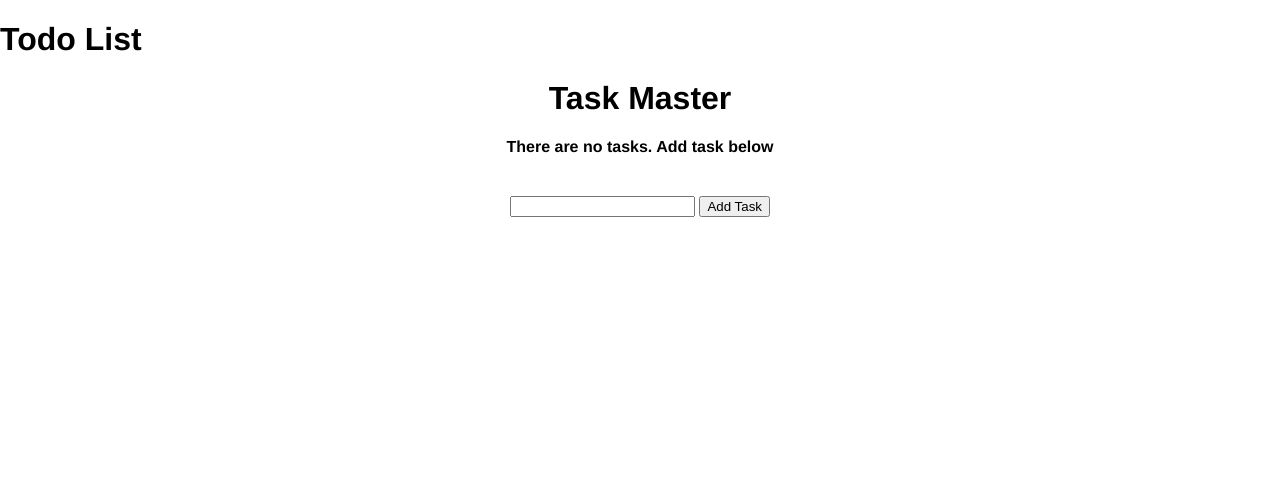
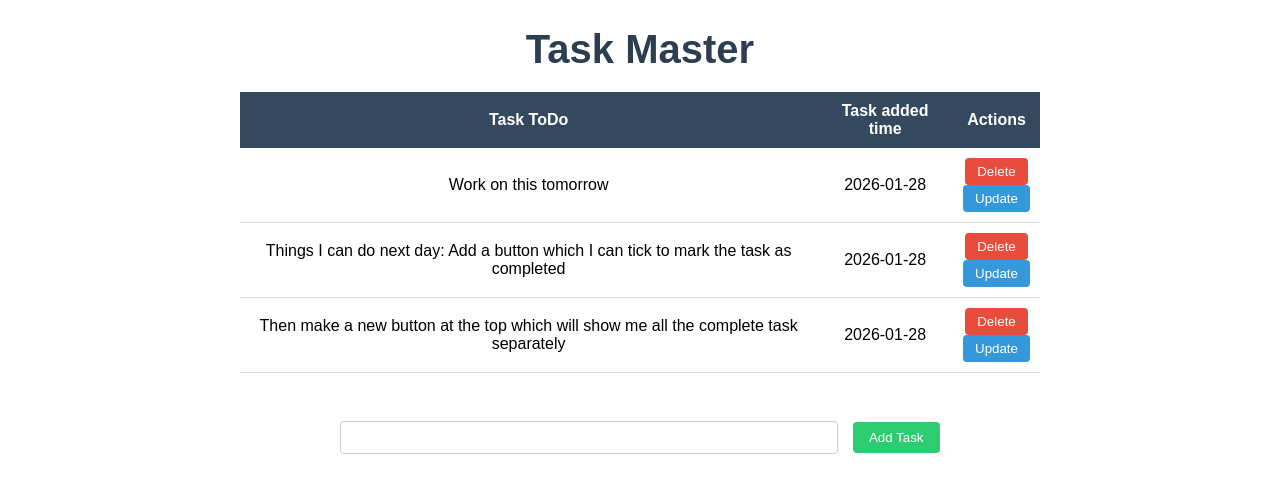
Before and after one commit to Prajwal999/Flask, a Flask app: template templates/index.html in a window 1280 px wide. Shown: the top 493 px of the page. Run offline with Flask 3, Linux system fonts and the light colour scheme; the template is opened without the code that fills it: values that come from a table or form of the project are taken from there, others are empty; parts of the project's set-up code (start-up, migrations or seed data) failed here and were passed over.

Commit message:
Improved the Frontend by adding adding styling to all the html

```diff
--- a/app.py
+++ b/app.py
@@ -18,7 +18,7 @@ db = SQLAlchemy(app)
 class Todo(db.Model):
     id = db.Column(db.Integer, primary_key = True)
     content = db.Column(db.String(200), nullable = False)
-    date_created = db.Column(db.DateTime, default = datetime.timezone.utc)
+    date_created = db.Column(db.DateTime, default = datetime.now())
 
     def __repr__(self):
     # __repr__ → defines how the object is represented when printed. Example: <Task 1>.
--- a/static/css/main.css
+++ b/static/css/main.css
@@ -1,5 +1,99 @@
-body {
-    margin: auto;
-    font-family: 'Franklin Gothic Medium', 'Arial Narrow', Arial, sans-serif;
+/* General page content */
+.content {
+    font-family: Arial, sans-serif;
+    margin: 20px auto;
+    max-width: 800px;
+    text-align: center;
+}
 
+/* Title */
+.page_title {
+    font-size: 2.5em;
+    color: #2c3e50;
+    margin-bottom: 20px;
 }
+
+/* No tasks message */
+.no_tasks {
+    font-size: 1.2em;
+    color: #7f8c8d;
+}
+
+/* Table styling */
+.task_table {
+    width: 100%;
+    border-collapse: collapse;
+    margin-top: 20px;
+}
+
+.table_header {
+    background-color: #34495e;
+    color: white;
+}
+
+.table_heading {
+    padding: 10px;
+    font-weight: bold;
+}
+
+.table_row {
+    border-bottom: 1px solid #ddd;
+}
+
+.task_content, .task_date, .task_actions {
+    padding: 10px;
+}
+
+/* Buttons */
+.button_delete input[type="submit"] {
+    background-color: #e74c3c;
+    color: white;
+    border: none;
+    padding: 6px 12px;
+    border-radius: 4px;
+    cursor: pointer;
+}
+
+.button_delete input[type="submit"]:hover {
+    background-color: #c0392b;
+}
+
+.button_update input[type="submit"] {
+    background-color: #3498db;
+    color: white;
+    border: none;
+    padding: 6px 12px;
+    border-radius: 4px;
+    cursor: pointer;
+}
+
+.button_update input[type="submit"]:hover {
+    background-color: #2980b9;
+}
+
+.button_add {
+    background-color: #2ecc71;
+    color: white;
+    border: none;
+    padding: 8px 16px;
+    border-radius: 4px;
+    cursor: pointer;
+}
+
+.button_add:hover {
+    background-color: #27ae60;
+}
+
+/* Input field */
+.task_input {
+    padding: 8px;
+    width: 60%;
+    margin-right: 10px;
+    border: 1px solid #ccc;
+    border-radius: 4px;
+}
+
+/* Form section */
+.form_section {
+    margin-top: 30px;
+}
--- a/templates/index.html
+++ b/templates/index.html
@@ -1,49 +1,48 @@
 {% extends 'base.html' %}
-
 
 {% block title %}
     Todo List
 {% endblock %}
 
-
 {% block head %}
-    <h1>Todo List</h1>
+    <link rel="stylesheet" href="{{ url_for('static', filename = 'css/main.css') }}">
 {% endblock %}
 
 {% block body %}
-<div class = "content" align = "center">
-    <h1> Task Master </h1>
-    {% if tasks|length < 1%}
-        <h4>There are no tasks. Add task below</h4>
+<div class="content" align="center">
+    <h1 class="page_title">Task Master</h1>
+
+    {% if tasks|length < 1 %}
+        <h4 class="no_tasks">There are no tasks. Add task below</h4>
     {% else %}
-    <table border="1px">
-        <tr>
-            <th>Task ToDo</th>
-            <th>Task added time</th>
-            <th>Actions</th>
+    <table class="task_table">
+        <tr class="table_header">
+            <th class="table_heading">Task ToDo</th>
+            <th class="table_heading">Task added time</th>
+            <th class="table_heading">Actions</th>
         </tr>
-        {% for task in tasks%}
-        <tr>
-
-            <td>{{ task.content }}</td>
-            <td>{{ task.date_created.date()}}</td>
-            <td>
-                <a href = "/delete/{{task.id}}">Delete</a>
-                <br>
-                <a href = "/update/{{task.id}}">Update</a>
-
+        {% for task in tasks %}
+        <tr class="table_row">
+            <td class="task_content">{{ task.content }}</td>
+            <td class="task_date">{{ task.date_created.date() }}</td>
+            <td class="task_actions">
+                <form action="/delete/{{task.id}}" class="button_delete">
+                     <input type="submit" value="Delete" />
+                </form>
+                <form action="/update/{{task.id}}" class="button_update">
+                     <input type="submit" value="Update" />
+                </form>
             </td>
-
         </tr>
         {% endfor %}
     </table>
     {% endif %}
 
     <br>
-    <div class = "form">
-        <form action = "/" method = "POST">
-            <input type="text" name="content" id="content">
-            <input type="submit" value="Add Task">
+    <div class="form_section">
+        <form action="/" method="POST" class="add_form">
+            <input type="text" name="content" id="content" class="task_input">
+            <input type="submit" value="Add Task" class="button_add">
         </form>
     </div>
 </div>
```
Also changed, not shown: test.db.
